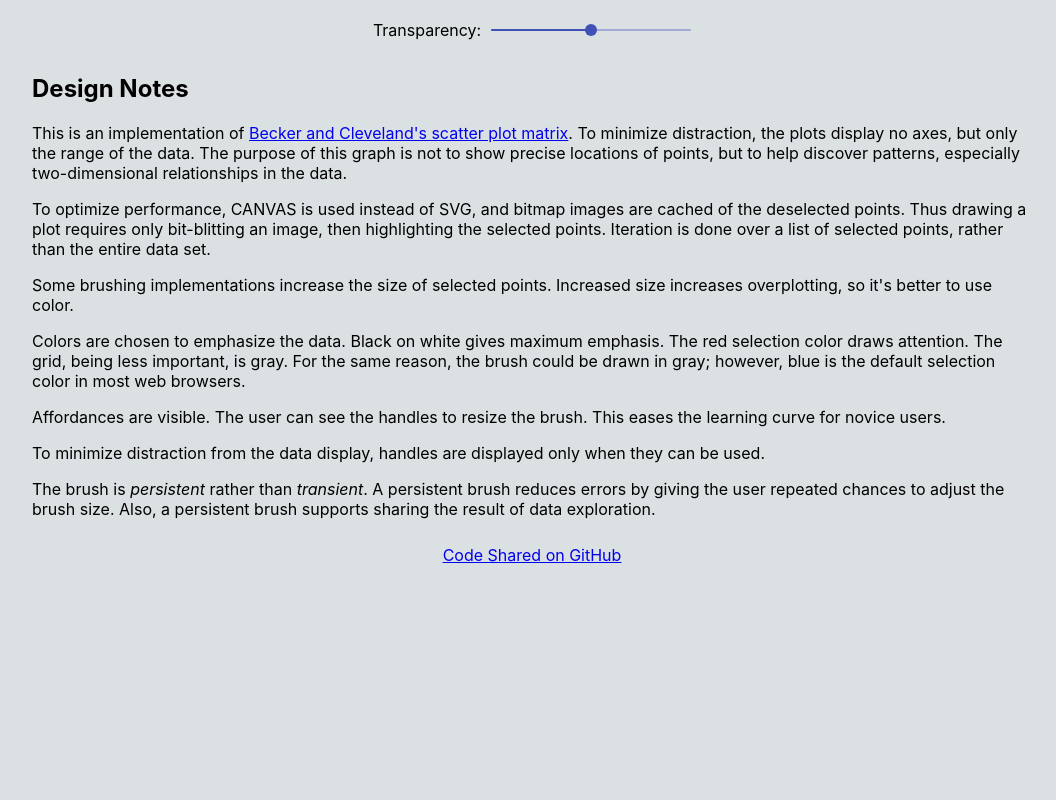
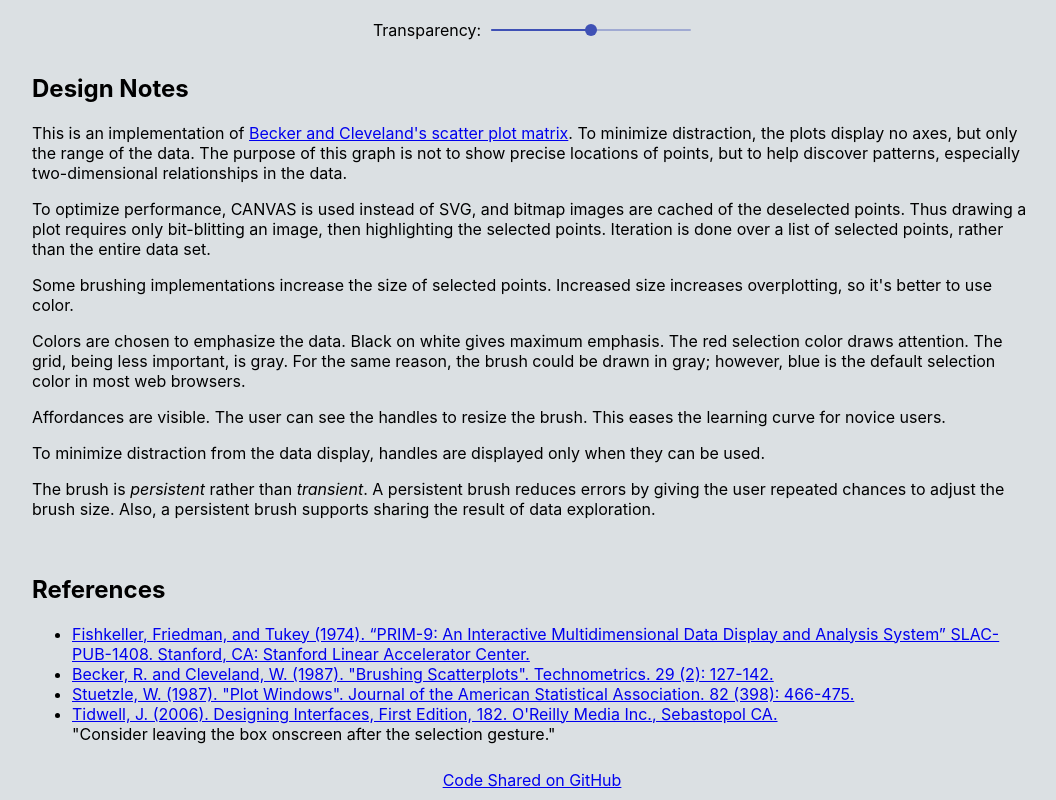
Before and after one commit to hemanrobinson/fast-brushing, a React (Create React App) app: page / in a window 1280 px wide. Shown: the part 1048-1848 px from the top of the page, without its empty margins (108-1164 px from the left). Before the commit the page ends 1623 px from the top, so only its background shows below. Built offline with nearby package versions, Linux system fonts and the light colour scheme.

Commit message:
add references

```diff
--- a/src/App.js
+++ b/src/App.js
@@ -59,6 +59,14 @@ const App = () => {
                 <p>
                 The brush is <em>persistent</em> rather than <em>transient</em>.  A persistent brush reduces errors by giving the user repeated chances to adjust the brush size.  Also, a persistent brush supports sharing the result of data exploration.
                 </p>
+                <br/>
+                <h2>References</h2>
+                <ul>
+                    <li><a href="https://www.researchgate.net/publication/245345268_An_interactive_multidimensional_data_display_and_analysis_system">Fishkeller, Friedman, and Tukey (1974). “PRIM-9: An Interactive Multidimensional Data Display and Analysis System” SLAC-PUB-1408. Stanford, CA: Stanford Linear Accelerator Center.</a><br/></li>
+                    <li><a href="https://www.jstor.org/stable/1269768?seq=1">Becker, R. and Cleveland, W. (1987). "Brushing Scatterplots". Technometrics. 29 (2): 127-142.</a><br/></li>
+                    <li><a href="https://www.jstor.org/stable/2289448?seq=1">Stuetzle, W. (1987). "Plot Windows". Journal of the American Statistical Association. 82 (398): 466-475.</a><br/></li>
+                    <li><a href="https://www.oreilly.com/library/view/designing-interfaces-3rd/9781492051954/">Tidwell, J. (2006). Designing Interfaces, First Edition, 182. O'Reilly Media Inc., Sebastopol CA.</a><br/>"Consider leaving the box onscreen after the selection gesture."</li>
+                </ul>
             </div>
             <a href="https://github.com/hemanrobinson/brush/">Code Shared on GitHub</a>
         </div>
```
Also changed, not shown: 2 other files (tests, documents, lock files or other folders).
